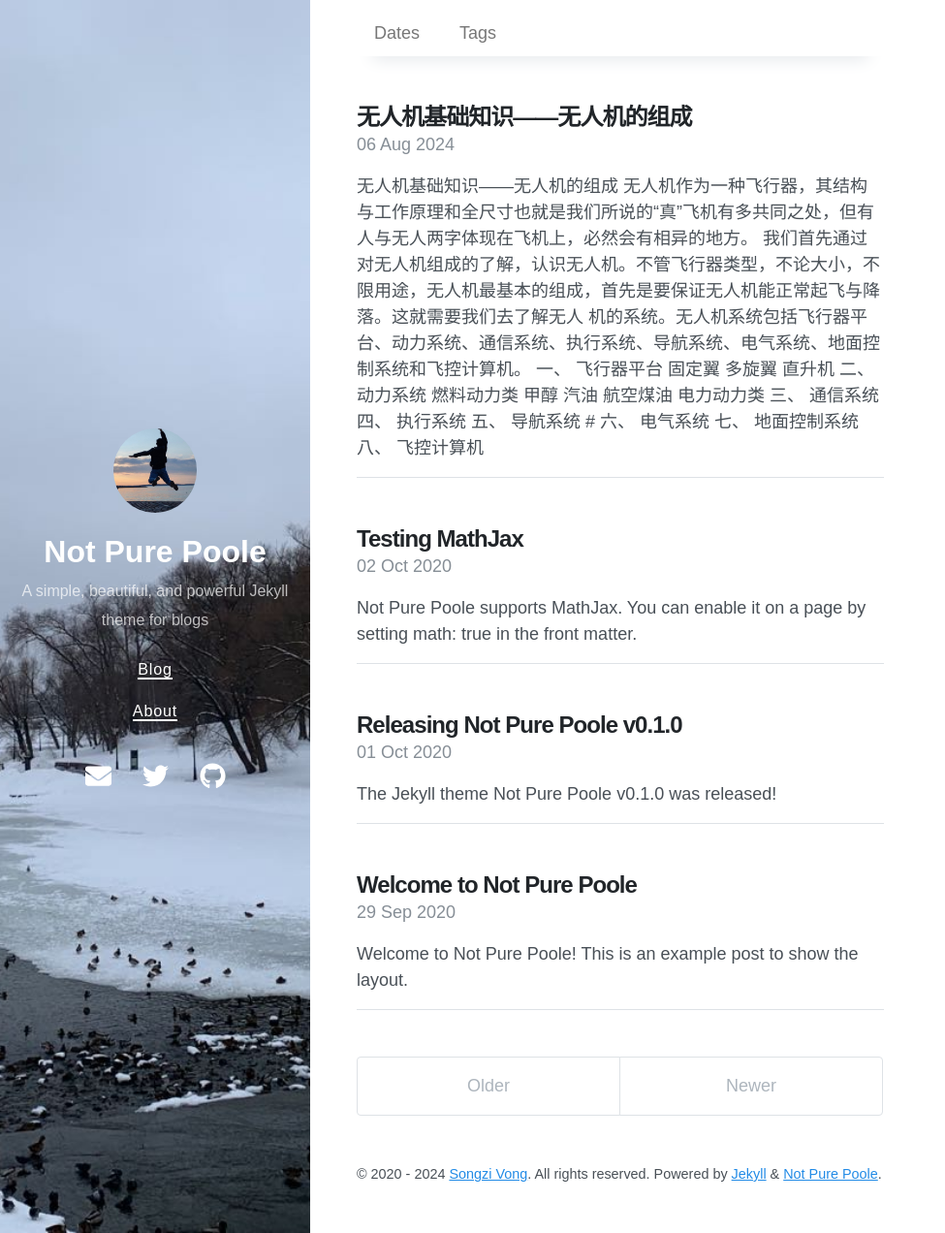
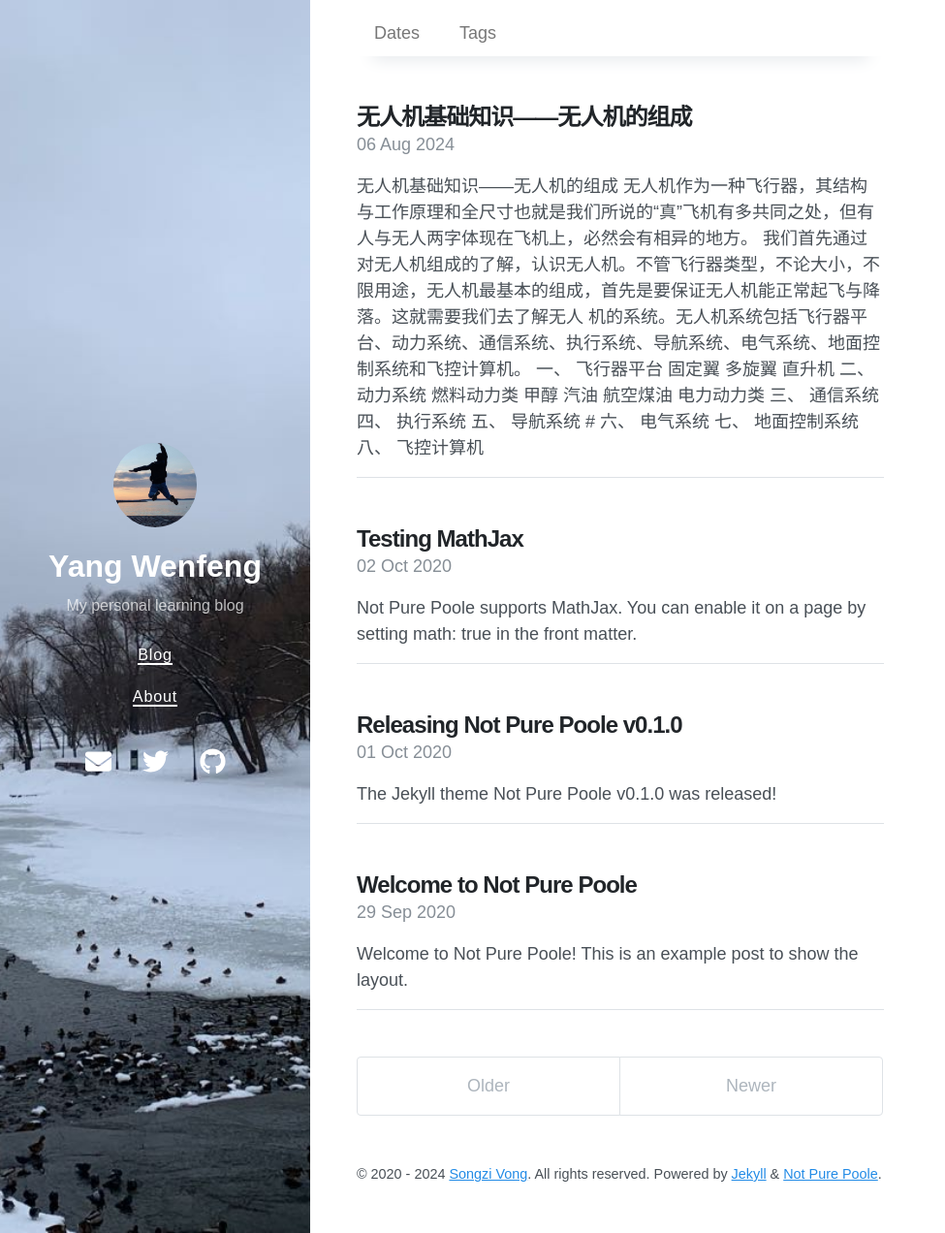
Before and after one commit to YangWenfeng-cn/YangWenfeng-cn.github.io, a Jekyll site: the page built from index.html, in a window 1280 px wide and 1272 px high. Shown: the whole window at 97% size, without its empty margins (0-975 px from the left). Built offline with Jekyll 4.4.1, drawn with Linux system fonts in a browser that asks for light colours; nearby versions of some CDN libraries; the list of posts is cut into pages by our own code.

Commit message:
Update _config.yml

```diff
--- a/_config.yml
+++ b/_config.yml
@@ -1,7 +1,7 @@
 # Setup
-title: Not Pure Poole
-description: A simple, beautiful, and powerful Jekyll theme for blogs
-url: https://vszhub.github.io
+title: Yang Wenfeng
+description: My personal learning blog
+url: https://yangwenfeng-cn.github.io/
 avatar: /avatar.jpeg
 paginate: 5
 permalink: pretty
```
